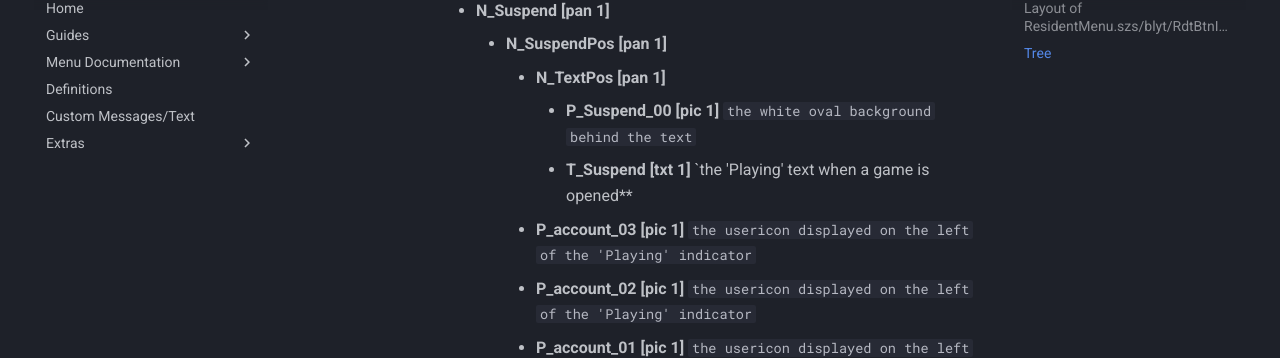
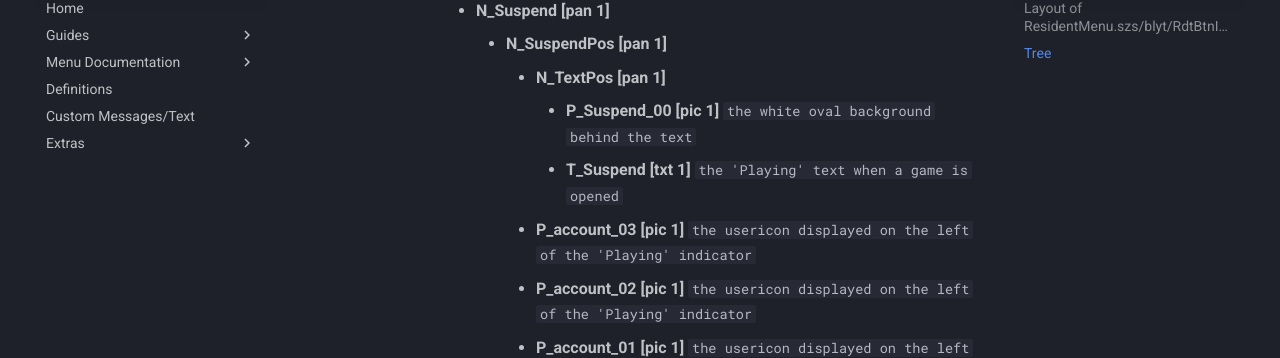
Before and after one commit to ThemezerNX/LayoutDocs, an MkDocs documentation site: the page built from docs/menu-docs/menus/ResidentMenu/RdtBtnIconGame.bflyt/index.md, in a window 1280 px wide and 900 px high, scrolled down 835 px. Shown: the part 100-458 px from the top of the window. Built offline with MkDocs 1.6.1 and Material for MkDocs 9.7.7, drawn with Linux system fonts in a browser that asks for light colours.

```diff
--- a/docs/menu-docs/menus/ResidentMenu/RdtBtnIconGame.bflyt/index.md
+++ b/docs/menu-docs/menus/ResidentMenu/RdtBtnIconGame.bflyt/index.md
@@ -28,7 +28,7 @@
 						-   **N_SuspendPos [pan 1]**
 							-   **N_TextPos [pan 1]**
 								-   **P_Suspend_00 [pic 1]** `the white oval background behind the text`
-								-   **T_Suspend [txt 1]** `the 'Playing' text when a game is opened**
+								-   **T_Suspend [txt 1]** `the 'Playing' text when a game is opened`
 							-   **P_account_03 [pic 1]** `the usericon displayed on the left of the 'Playing' indicator`
 							-	**P_account_02 [pic 1]** `the usericon displayed on the left of the 'Playing' indicator`
 							-	**P_account_01 [pic 1]** `the usericon displayed on the left of the 'Playing' indicator`
```
